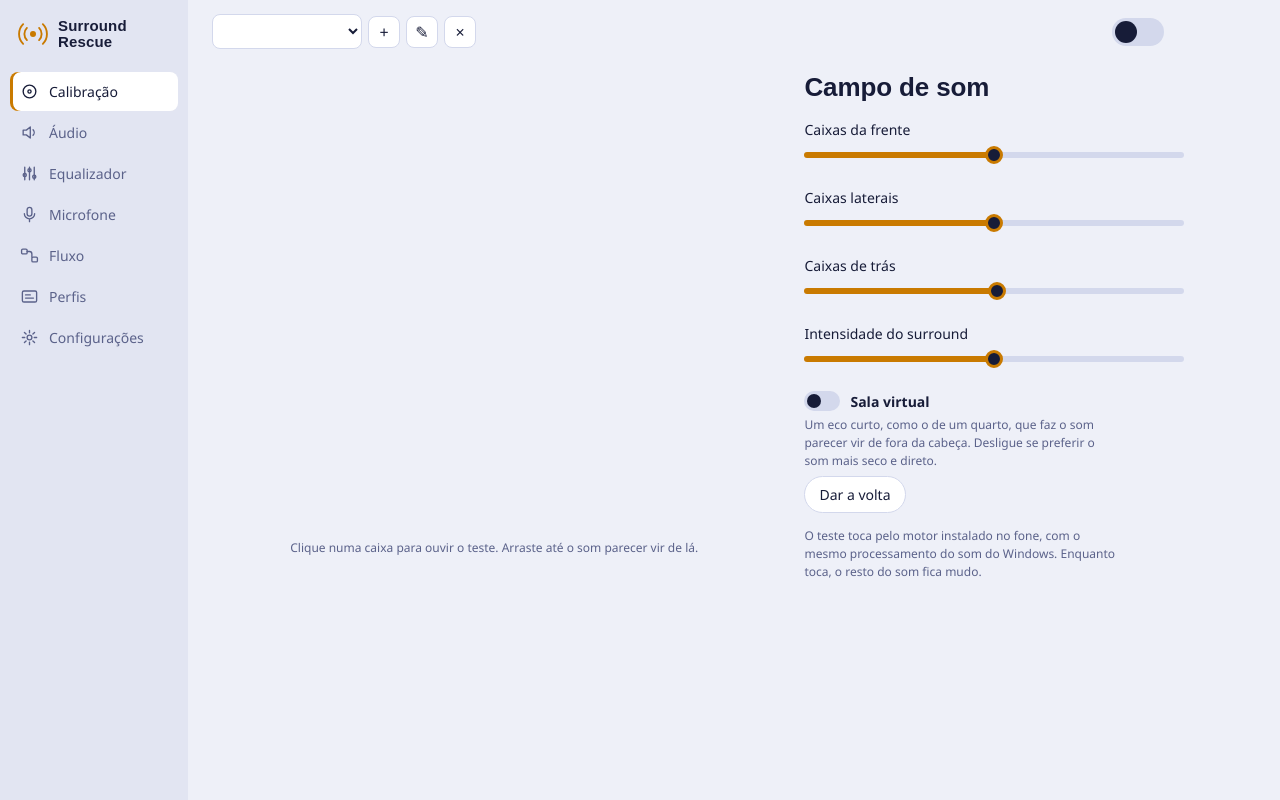
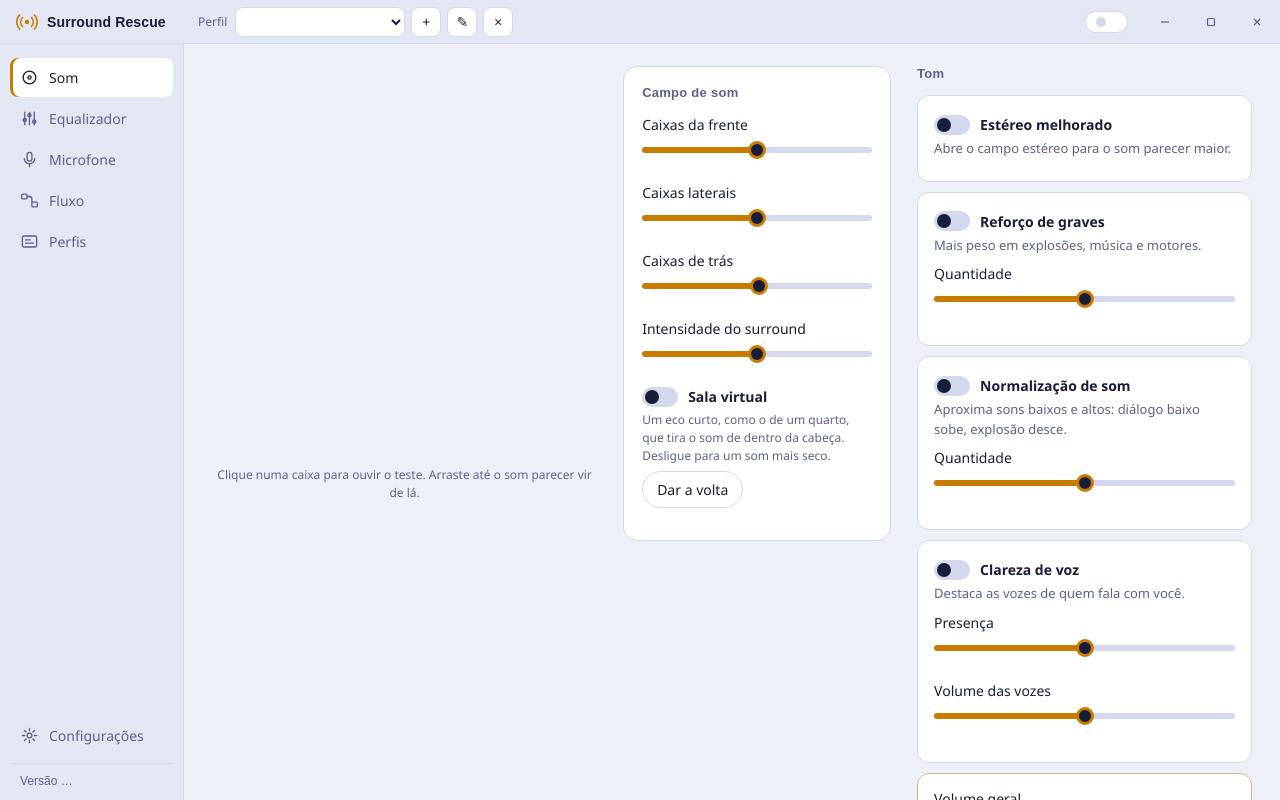
Before and after one commit to MarcosBrendonDePaula/surround-rescue, a website: page src/index.html in a window 1280 px wide. Drawn offline with Linux system fonts and the light colour scheme.

Commit message:
Interface v2: janela sem a barra do Windows (título, perfil, liga/desliga e botões da janela na própria página), aba Som junta calibração e tom, versão e botão de atualizar no menu
Co-Authored-By: Claude Opus 5.5 <noreply@anthropic.com>
Claude-Session: https://claude.ai/code/session_01KnkmBAwdou4nsWMXSWNX8d

```diff
--- a/src/index.html
+++ b/src/index.html
@@ -7,39 +7,48 @@
 <link rel="stylesheet" href="style.css">
 </head>
 <body>
+<header class="titlebar" data-tauri-drag-region>
+  <div class="tb-brand" data-tauri-drag-region>
+    <svg viewBox="0 0 32 32" aria-hidden="true"><circle cx="16" cy="16" r="3.2"/><path d="M9.5 9.5a9.2 9.2 0 0 0 0 13M22.5 9.5a9.2 9.2 0 0 1 0 13M5.5 5.5a14.8 14.8 0 0 0 0 21M26.5 5.5a14.8 14.8 0 0 1 0 21"/></svg>
+    <span data-tauri-drag-region>Surround Rescue</span>
+  </div>
+  <div class="profilebar">
+    <span class="tb-label">Perfil</span>
+    <select id="profile" aria-label="Perfil"></select>
+    <button class="icon" id="p-new" title="Novo perfil (cópia do atual)">+</button>
+    <button class="icon" id="p-rename" title="Renomear perfil">✎</button>
+    <button class="icon" id="p-del" title="Excluir perfil">×</button>
+  </div>
+  <div class="tb-fill" data-tauri-drag-region></div>
+  <label class="power" title="Liga ou desliga todo o processamento do fone">
+    <input type="checkbox" data-s="enabled">
+    <span class="power-lamp"></span>
+    <span class="power-text"></span>
+  </label>
+  <div class="winctl">
+    <button id="win-min" title="Minimizar" aria-label="Minimizar"><svg viewBox="0 0 12 12"><path d="M2 6h8"/></svg></button>
+    <button id="win-max" title="Maximizar" aria-label="Maximizar"><svg viewBox="0 0 12 12"><rect x="2.5" y="2.5" width="7" height="7" rx="1"/></svg></button>
+    <button id="win-close" class="close" title="Fechar (continua perto do relógio)" aria-label="Fechar"><svg viewBox="0 0 12 12"><path d="M3 3l6 6M9 3l-6 6"/></svg></button>
+  </div>
+</header>
 <div class="shell">
   <aside class="rail">
-    <div class="logo" aria-hidden="true">
-      <svg viewBox="0 0 32 32"><circle cx="16" cy="16" r="3.2"/><path d="M9.5 9.5a9.2 9.2 0 0 0 0 13M22.5 9.5a9.2 9.2 0 0 1 0 13M5.5 5.5a14.8 14.8 0 0 0 0 21M26.5 5.5a14.8 14.8 0 0 1 0 21"/></svg>
-      <span>Surround<br>Rescue</span>
-    </div>
     <nav id="tabs">
-      <button data-tab="calibracao" class="active"><svg viewBox="0 0 24 24"><circle cx="12" cy="12" r="8"/><circle cx="12" cy="12" r="2"/></svg>Calibração</button>
-      <button data-tab="audio"><svg viewBox="0 0 24 24"><path d="M4 9h4l5-4v14l-5-4H4z"/><path d="M16.5 8.5a5 5 0 0 1 0 7"/></svg>Áudio</button>
+      <button data-tab="calibracao" class="active"><svg viewBox="0 0 24 24"><circle cx="12" cy="12" r="8"/><circle cx="12" cy="12" r="2"/></svg>Som</button>
       <button data-tab="equalizador"><svg viewBox="0 0 24 24"><path d="M6 4v16M12 4v16M18 4v16"/><circle cx="6" cy="14" r="2"/><circle cx="12" cy="8" r="2"/><circle cx="18" cy="16" r="2"/></svg>Equalizador</button>
       <button data-tab="microfone"><svg viewBox="0 0 24 24"><rect x="9" y="3" width="6" height="11" rx="3"/><path d="M5.5 11a6.5 6.5 0 0 0 13 0M12 17.5V21"/></svg>Microfone</button>
       <button data-tab="plugins" hidden><svg viewBox="0 0 24 24"><path d="M9 3v5M15 3v5"/><rect x="5" y="8" width="14" height="6" rx="2"/><path d="M12 14v3a3 3 0 0 1-3 3"/></svg>Plugins</button>
       <button data-tab="fluxo"><svg viewBox="0 0 24 24"><rect x="2" y="4" width="7" height="6" rx="1.5"/><rect x="15" y="14" width="7" height="6" rx="1.5"/><path d="M9 7h3a3 3 0 0 1 3 3v4"/></svg>Fluxo</button>
       <button data-tab="perfis"><svg viewBox="0 0 24 24"><rect x="3" y="5" width="18" height="14" rx="2"/><path d="M7 10h6M7 14h10"/></svg>Perfis</button>
-      <button data-tab="configuracoes"><svg viewBox="0 0 24 24"><circle cx="12" cy="12" r="3"/><path d="M12 3v3M12 18v3M3 12h3M18 12h3M5.6 5.6l2.1 2.1M16.3 16.3l2.1 2.1M5.6 18.4l2.1-2.1M16.3 7.7l2.1-2.1"/></svg>Configurações</button>
+      <button data-tab="configuracoes" class="tab-settings"><svg viewBox="0 0 24 24"><circle cx="12" cy="12" r="3"/><path d="M12 3v3M12 18v3M3 12h3M18 12h3M5.6 5.6l2.1 2.1M16.3 16.3l2.1 2.1M5.6 18.4l2.1-2.1M16.3 7.7l2.1-2.1"/></svg>Configurações</button>
     </nav>
+    <div class="ver">
+      <span id="ver-text">Versão …</span>
+      <button class="ver-up" id="ver-up" hidden>Atualizar</button>
+    </div>
   </aside>
 
   <div class="main">
-    <header class="top">
-      <div class="profilebar">
-        <select id="profile" aria-label="Perfil"></select>
-        <button class="icon" id="p-new" title="Novo perfil (cópia do atual)">+</button>
-        <button class="icon" id="p-rename" title="Renomear perfil">✎</button>
-        <button class="icon" id="p-del" title="Excluir perfil">×</button>
-      </div>
-      <label class="power" title="Liga ou desliga todo o processamento do fone">
-        <input type="checkbox" data-s="enabled">
-        <span class="power-track"><span class="power-knob"></span></span>
-        <span class="power-text"></span>
-      </label>
-    </header>
-
     <main>
       <!-- CALIBRAÇÃO -->
       <section id="tab-calibracao" class="tab active">
@@ -48,7 +57,7 @@
           <p class="stage-hint">Clique numa caixa para ouvir o teste. Arraste até o som parecer vir de lá.</p>
         </div>
         <div class="stage-side">
-          <h1>Campo de som</h1>
+          <h2 class="sect">Campo de som</h2>
           <div class="field">
             <div class="flabel"><span>Caixas da frente</span><output data-o="front_angle"></output></div>
             <input type="range" data-s="front_angle" min="10" max="80" step="1">
@@ -66,19 +75,15 @@
             <input type="range" data-s="spatial" min="0" max="100" step="1">
           </div>
           <label class="toggle"><input type="checkbox" data-s="room"><span></span>Sala virtual</label>
-          <p class="note">Um eco curto, como o de um quarto, que faz o som parecer vir de fora da cabeça. Desligue se preferir o som mais seco e direto.</p>
+          <p class="note">Um eco curto, como o de um quarto, que tira o som de dentro da cabeça. Desligue para um som mais seco.</p>
           <div class="testers">
             <button class="pill" id="test-round">Dar a volta</button>
             <button class="pill" id="test-stop" hidden>Parar o teste</button>
           </div>
-          <p class="note">O teste toca pelo motor instalado no fone, com o mesmo processamento do som do Windows. Enquanto toca, o resto do som fica mudo.</p>
         </div>
-      </section>
-
-      <!-- ÁUDIO -->
-      <section id="tab-audio" class="tab">
-        <h1>Áudio</h1>
-        <div class="grid2">
+        <div class="tone">
+          <h2 class="sect">Tom</h2>
+          <div class="grid2">
           <div class="block">
             <label class="toggle"><input type="checkbox" data-s="stereo_enhanced"><span></span>Estéreo melhorado</label>
             <p class="desc">Abre o campo estéreo para o som parecer maior.</p>
@@ -93,7 +98,7 @@
           </div>
           <div class="block">
             <label class="toggle"><input type="checkbox" data-s="normalization_enabled"><span></span>Normalização de som</label>
-            <p class="desc">Segura sons súbitos e altos. Nesta versão reserva margem contra estouro; o compressor completo vem depois.</p>
+            <p class="desc">Aproxima sons baixos e altos: diálogo baixo sobe, explosão desce.</p>
             <div class="field" data-dep="normalization_enabled">
               <div class="flabel"><span>Quantidade</span><output data-o="normalization_level"></output></div>
               <input type="range" data-s="normalization_level" min="0" max="100" step="1">
@@ -116,6 +121,7 @@
           <div class="flabel"><span>Volume geral</span><output data-o="volume_db"></output></div>
           <input type="range" data-s="volume_db" min="-30" max="6" step="0.5">
           <p class="desc">Nunca estoura: o app desconta sozinho o reforço de graves e os efeitos.</p>
+        </div>
         </div>
       </section>
 
--- a/src/style.css
+++ b/src/style.css
@@ -467,3 +467,75 @@ pre { white-space: pre-wrap; font-size: 11.5px; color: var(--soft); background:
 /* calibração: caixa tocando o teste */
 #stage .spk.playing { fill: var(--amber); stroke: var(--amber); }
 #stage .spkg { cursor: pointer; }
+
+/* ======================================================================
+   Interface v2: janela sem a barra do Windows, console de áudio
+   ====================================================================== */
+:root {
+  --night: #0f1530; --deep: #0a0f24; --surface: #171f40; --raise: #1d2650; --line: #283365;
+  --ink: #eaedfb; --soft: #8f98c4; --tb-h: 44px;
+}
+@media (prefers-color-scheme: light) {
+  :root { --night: #eef0f8; --deep: #e3e6f3; --surface: #ffffff; --raise: #f6f7fc; --line: #d3d8ec; --ink: #171c38; --soft: #5b628a; }
+}
+body { display: flex; flex-direction: column; overflow: hidden; user-select: none; }
+input, select, textarea, pre, .desc, .note { user-select: text; }
+
+/* barra de título */
+.titlebar { height: var(--tb-h); flex: none; display: flex; align-items: center; gap: 14px; padding-left: 16px;
+  background: var(--deep); border-bottom: 1px solid var(--line); }
+.tb-brand { display: flex; align-items: center; gap: 9px; font: 600 14px var(--display); letter-spacing: .01em; width: 168px; }
+.tb-brand svg { width: 22px; height: 22px; fill: none; stroke: var(--amber); stroke-width: 2.2; stroke-linecap: round; }
+.tb-brand svg circle { fill: var(--amber); stroke: none; }
+.tb-label { color: var(--soft); font-size: 12px; margin-right: 2px; }
+.titlebar .profilebar select { min-width: 170px; height: 30px; padding: 3px 10px; background: var(--surface); }
+.titlebar .icon { width: 30px; height: 30px; font-size: 14px; }
+.tb-fill { flex: 1; align-self: stretch; }
+
+/* liga/desliga como lâmpada de "no ar" */
+.power { gap: 9px; padding: 5px 12px 5px 10px; border-radius: 999px; border: 1px solid var(--line); background: var(--surface); }
+.power:hover { border-color: color-mix(in srgb, var(--amber) 60%, var(--line)); }
+.power-lamp { width: 10px; height: 10px; border-radius: 50%; background: var(--line); transition: background .2s, box-shadow .2s; }
+.power input:checked ~ .power-lamp { background: var(--amber); box-shadow: 0 0 0 3px color-mix(in srgb, var(--amber) 25%, transparent), 0 0 12px var(--amber); }
+.power input:focus-visible ~ .power-lamp { outline: 2px solid var(--amber); outline-offset: 3px; }
+.power-text { min-width: 0; font-size: 13px; }
+
+/* botões da janela */
+.winctl { display: flex; align-self: stretch; }
+.winctl button { width: 46px; border: 0; background: none; color: var(--soft); cursor: pointer; display: grid; place-items: center; }
+.winctl svg { width: 12px; height: 12px; fill: none; stroke: currentColor; stroke-width: 1.2; }
+.winctl button:hover { background: var(--surface); color: var(--ink); }
+.winctl .close:hover { background: #c42b1c; color: #fff; }
+
+/* corpo */
+.shell { flex: 1; min-height: 0; height: auto; grid-template-columns: 184px 1fr; }
+.rail { padding: 14px 10px 12px; gap: 0; border-right: 1px solid var(--line); }
+#tabs { flex: 1; }
+#tabs .tab-settings { margin-top: auto; }
+#tabs button.active { background: var(--surface); box-shadow: inset 3px 0 0 var(--amber); }
+.ver { display: flex; flex-direction: column; gap: 6px; padding: 10px 10px 0; margin-top: 8px; border-top: 1px solid var(--line);
+  color: var(--soft); font: 12px var(--display); font-variant-numeric: tabular-nums; }
+.ver-up { border: 0; border-radius: 8px; padding: 6px 8px; background: var(--amber); color: var(--amber-ink); font: 600 12px var(--display); cursor: pointer; }
+.ver-up[hidden] { display: none; }
+main { padding: 22px 28px 28px; }
+h1 { margin-top: 0; }
+.block { background: var(--surface); border: 1px solid var(--line); border-radius: 12px; }
+.sect { font: 600 13px var(--display); color: var(--soft); letter-spacing: .02em; margin: 0 0 14px; }
+
+/* aba Som: palco | campo | tom */
+#tab-calibracao.active { grid-template-columns: minmax(300px, 1.15fr) minmax(220px, .8fr) minmax(260px, 1fr); gap: 26px; align-items: start; }
+.stage-wrap { position: sticky; top: 0; padding-top: 6px; }
+.stage-side { max-width: none; background: var(--surface); border: 1px solid var(--line); border-radius: 14px; padding: 18px; }
+.tone .grid2 { grid-template-columns: 1fr; gap: 10px; }
+.tone .block { padding: 14px 16px; }
+.tone .block.volume { margin-top: 10px; border-color: color-mix(in srgb, var(--amber) 35%, var(--line)); }
+.tone .desc { margin-bottom: 8px; }
+#stage { max-width: 460px; filter: drop-shadow(0 18px 40px rgba(0,0,0,.35)); }
+@media (max-width: 1100px) {
+  #tab-calibracao.active { grid-template-columns: minmax(280px, 1fr) minmax(240px, 1fr); }
+  .tone { grid-column: 1 / -1; }
+  .tone .grid2 { grid-template-columns: 1fr 1fr; }
+}
+.shell { grid-template-rows: minmax(0, 1fr); overflow: hidden; }
+.main { min-height: 0; }
+.rail { min-height: 0; overflow: auto; }
```
Also changed, not shown: src-tauri/capabilities/default.json (+11 -2 lines), src-tauri/tauri.conf.json (+6 -3 lines), src/main.js (+14 -0 lines).
